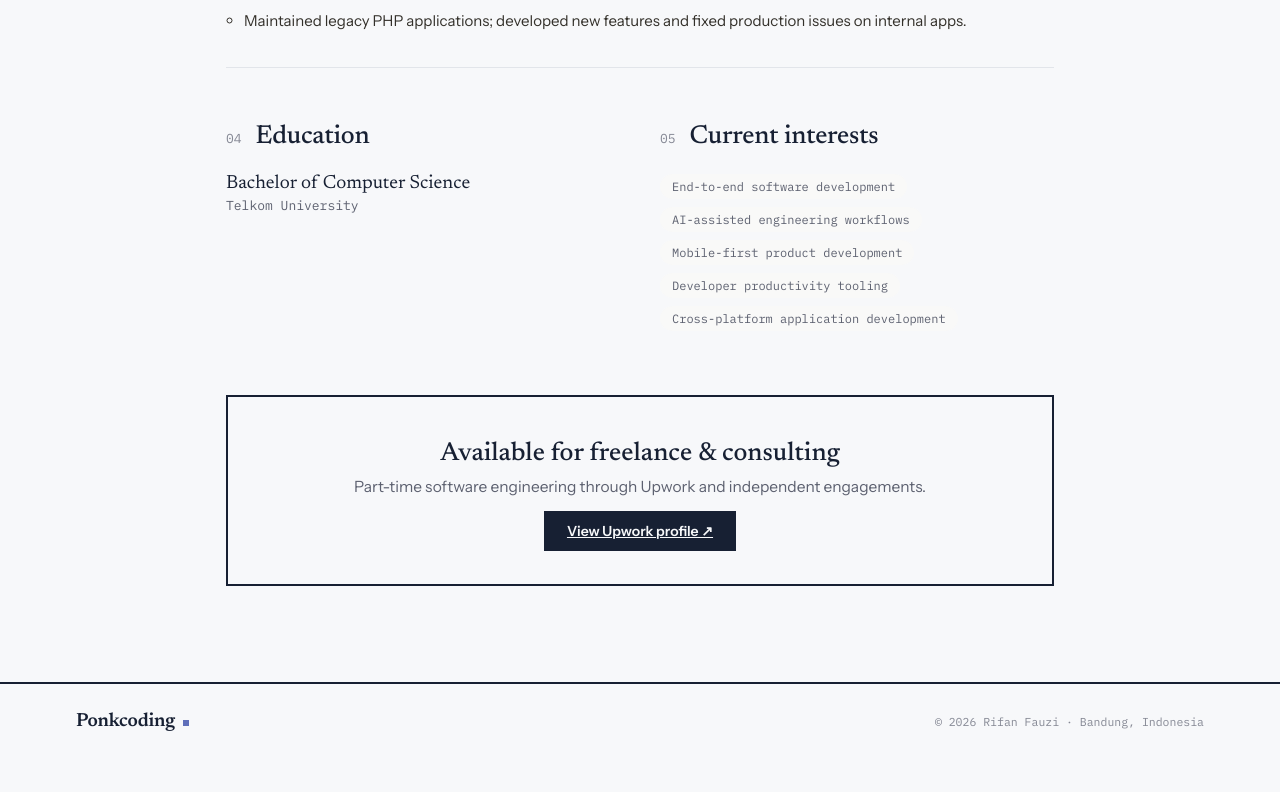
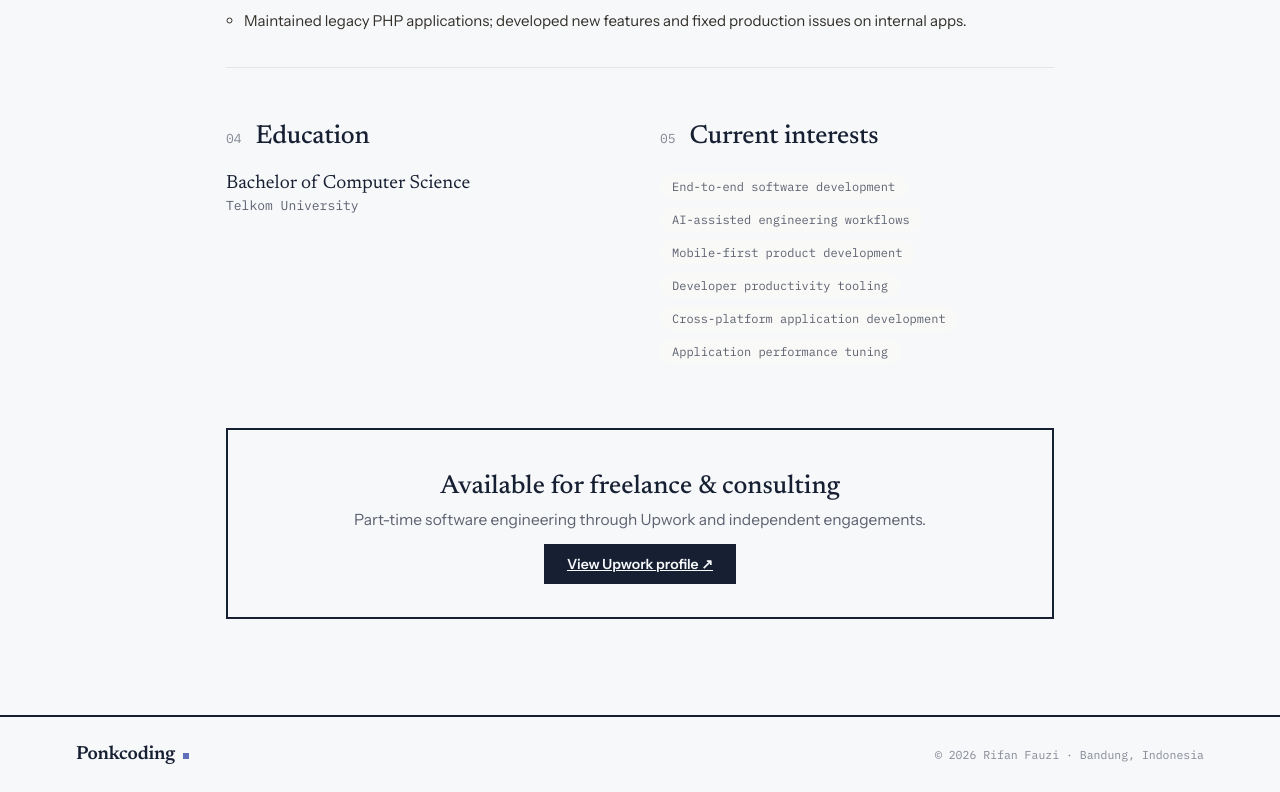
Before and after one commit to rifaniponk/ponkcoding, a React (Vite) app: page /profile in a window 1280 px wide. Shown: the part 3265-4057 px from the top of the page. Before the commit the page ends 4024 px from the top, so only its background shows below. Built offline with nearby package versions, Linux system fonts and the light colour scheme.

Commit message:
chore(profile): add application performance tuning interest

```diff
--- a/src/pages/Profile/Profile.data.ts
+++ b/src/pages/Profile/Profile.data.ts
@@ -169,4 +169,5 @@ export const INTERESTS: string[] = [
   'Mobile-first product development',
   'Developer productivity tooling',
   'Cross-platform application development',
+  'Application performance tuning',
 ]
```
